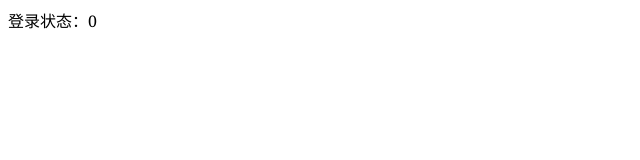
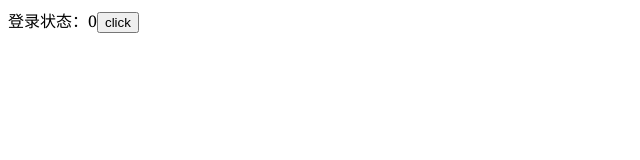
Before and after one commit to yyzclyang/web-im, a React app: page / in a window 1280 px wide. Shown: the top 160 px of the page, without its empty margins (0-640 px from the left). Built offline with nearby package versions, Linux system fonts and the light colour scheme.

Commit message:
feat(index)：添加 useDispatch

```diff
--- a/src/app.tsx
+++ b/src/app.tsx
@@ -1,11 +1,28 @@
 import React from "react";
-import { useSelector } from "react-redux";
+import { useSelector, useDispatch } from "react-redux";
 import { StoreType } from "@/store";
+import { login } from "@/store/action";
 import "./app.scss";
 
 const App: React.FunctionComponent = ({}) => {
   const sign = useSelector((state: StoreType) => state.sign.signState);
-  return <div className="page">登录状态：{sign}</div>;
+  const dispatch = useDispatch();
+
+  const [count, setCount] = React.useState<number>(1);
+
+  return (
+    <div className="page">
+      <span>登录状态：{sign}</span>
+      <button
+        onClick={() => {
+          dispatch(login(count));
+          setCount((count) => count + 1);
+        }}
+      >
+        click
+      </button>
+    </div>
+  );
 };
 
 export default App;
```
